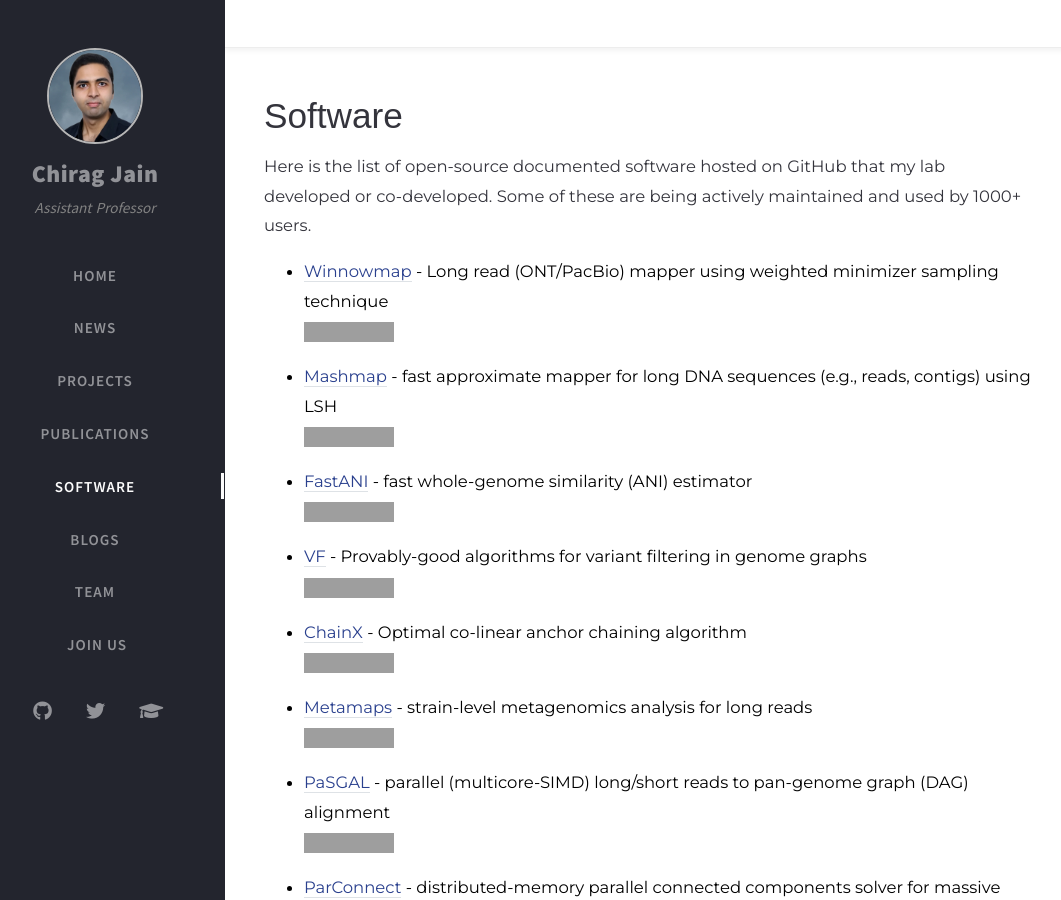
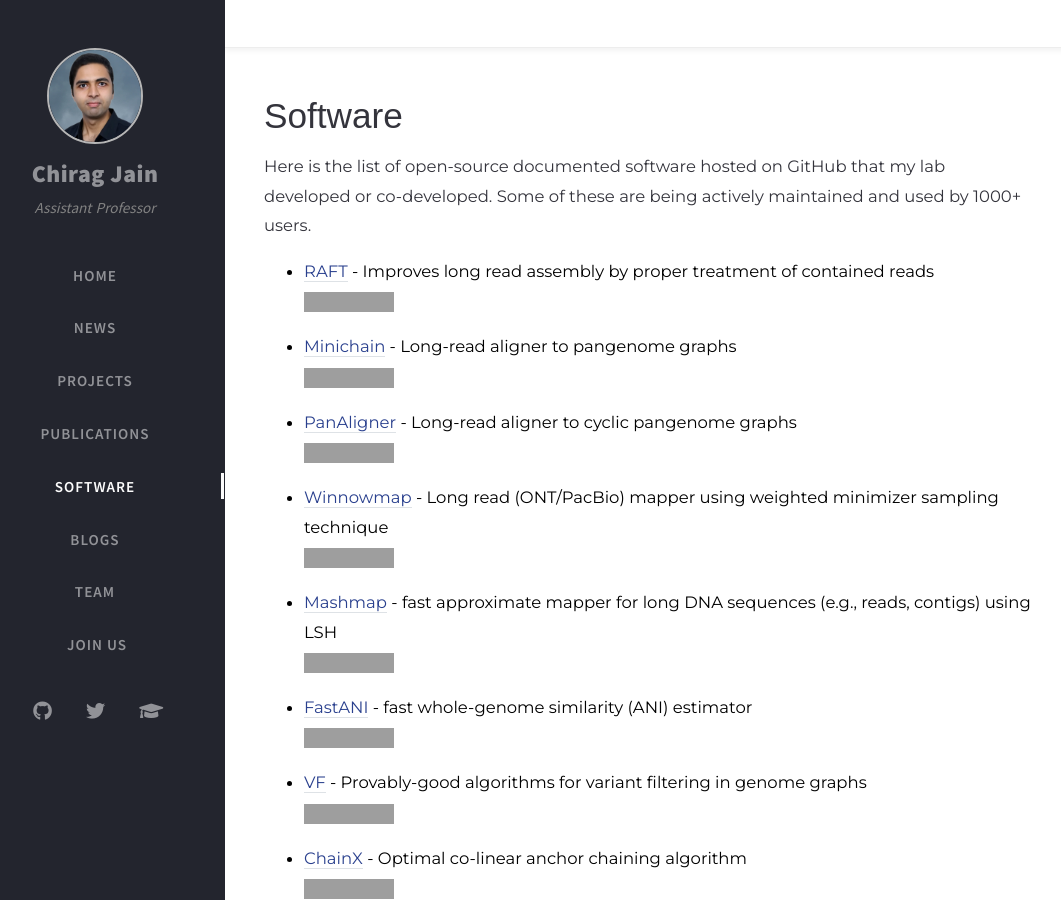
Before and after one commit to at-cg/at-cg.github.io, a Jekyll site: the page built from tabs/software.md, in a window 1280 px wide and 900 px high. Shown: the whole window, without its empty margins (35-1096 px from the left). Built offline with Jekyll 4.4.1, drawn with Linux system fonts in a browser that asks for light colours; nearby versions of some CDN libraries; comment, search, counter and statistics services are not loaded; grey boxes are pictures that could not be loaded.

Commit message:
Update software.md

```diff
--- a/tabs/software.md
+++ b/tabs/software.md
@@ -18,6 +18,15 @@ title: Software
 # Software
 
 Here is the list of open-source documented software hosted on GitHub that my lab developed or co-developed. Some of these are being actively maintained and used by 1000+ users.
+
+- [RAFT](https://github.com/at-cg/RAFT) - Improves long read assembly by proper treatment of contained reads <br>
+[![Code](https://img.shields.io/badge/Source-Code-blue)](https://github.com/at-cg/RAFT)
+
+- [Minichain](https://github.com/at-cg/minichain) - Long-read aligner to pangenome graphs <br>
+[![Code](https://img.shields.io/badge/Source-Code-blue)](https://github.com/at-cg/minichain)
+
+- [PanAligner](https://github.com/at-cg/PanAligner) - Long-read aligner to cyclic pangenome graphs <br>
+[![Code](https://img.shields.io/badge/Source-Code-blue)](https://github.com/at-cg/PanAligner)
 
 - [Winnowmap](https://github.com/marbl/Winnowmap) - Long read (ONT/PacBio) mapper using weighted minimizer sampling technique <br>
 [![Code](https://img.shields.io/badge/Source-Code-blue)](https://github.com/marbl/Winnowmap)
```
